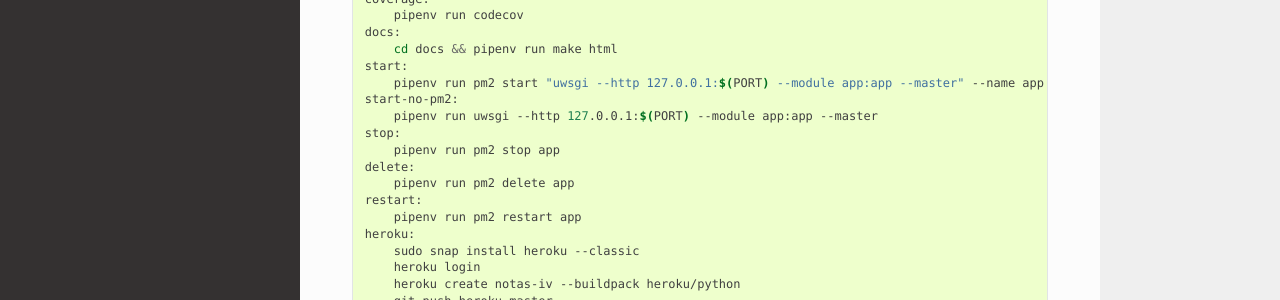
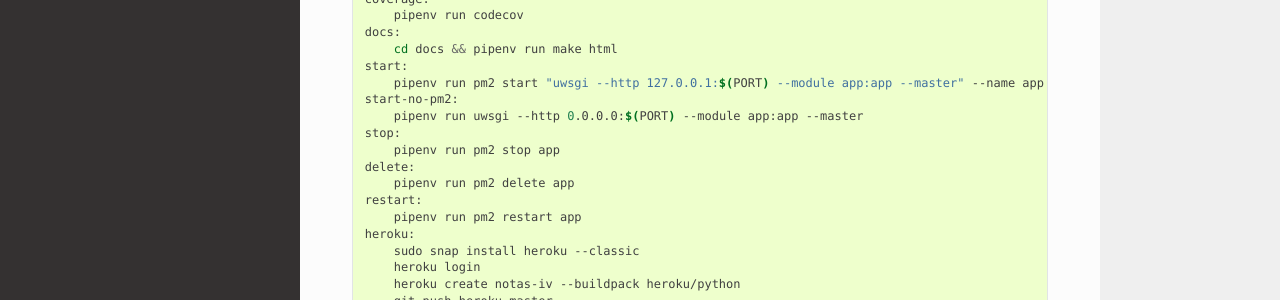
Before and after one commit to angelhodar/NotasIV, a Sphinx documentation site: the page built from docs/build.rst, in a window 1280 px wide and 900 px high. Shown: the part 440-740 px from the top of the window. Built offline with Sphinx 7.4.7 and the Read the Docs theme 2.0.0, drawn with Linux system fonts in a browser that asks for light colours.

Commit message:
Arregla fallo localhost por 0.0.0.0 en Heroku #18

```diff
--- a/docs/build.rst
+++ b/docs/build.rst
@@ -23,7 +23,7 @@ Como herramienta de construcción se ha usado un ``Makefile`` ubicado en la raí
     start:
         pipenv run pm2 start "uwsgi --http 127.0.0.1:$(PORT) --module app:app --master" --name app
     start-no-pm2:
-        pipenv run uwsgi --http 127.0.0.1:$(PORT) --module app:app --master
+        pipenv run uwsgi --http 0.0.0.0:$(PORT) --module app:app --master
     stop:
         pipenv run pm2 stop app
     delete:
```
Also changed, not shown: 1 other file.
